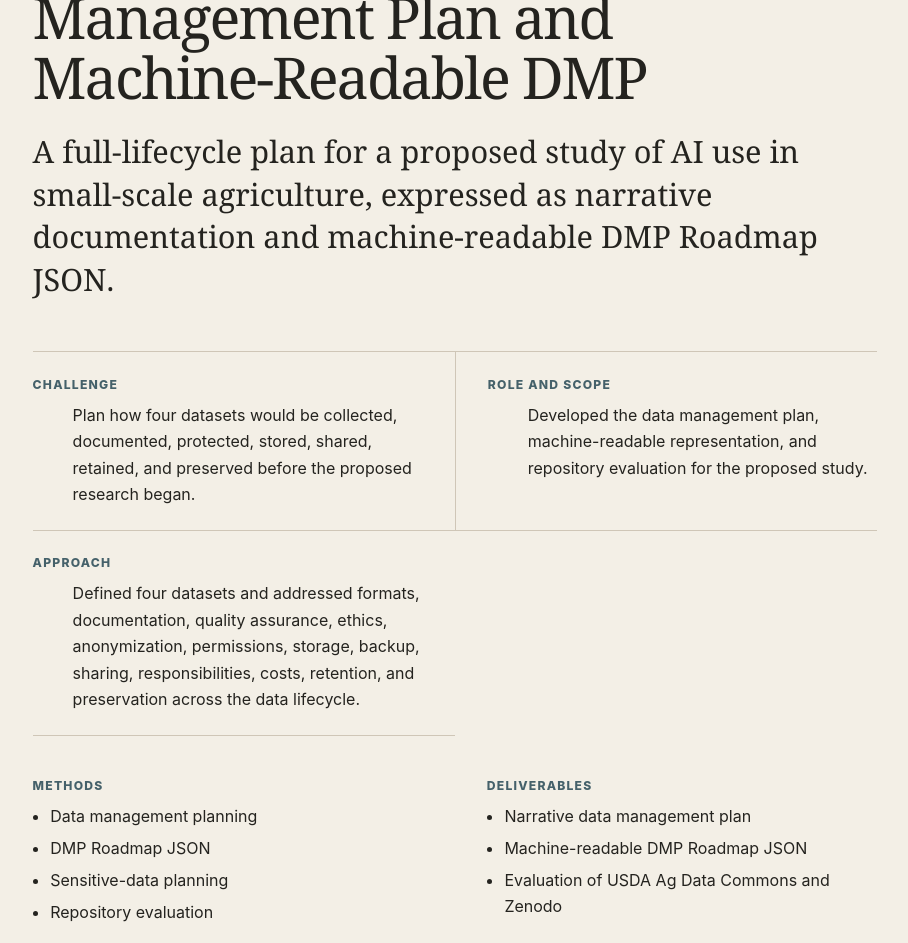
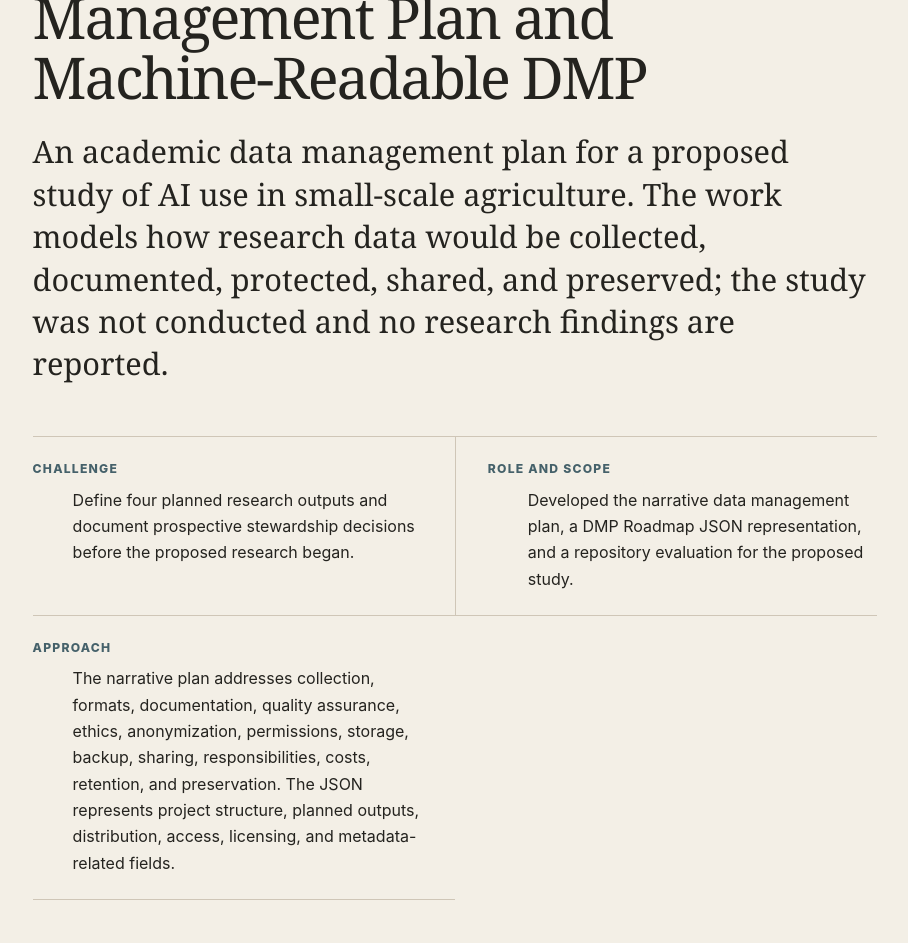
Before and after one commit to unguisdraconis/unguisdraconis.github.io, a React (Vite) app: page / in a window 1280 px wide. Shown: the part 1580-2523 px from the top of the page, without its empty margins (371-1279 px from the left). Built offline with nearby package versions, Linux system fonts and the light colour scheme.

Commit message:
docs: refine agricultural DMP case study

```diff
--- a/src/content/projects.js
+++ b/src/content/projects.js
@@ -8,13 +8,13 @@ export const projects = [
     year: '2026',
     context: 'Academic research-data-management project',
     summary:
-      'A full-lifecycle plan for a proposed study of AI use in small-scale agriculture, expressed as narrative documentation and machine-readable DMP Roadmap JSON.',
+      'An academic data management plan for a proposed study of AI use in small-scale agriculture. The work models how research data would be collected, documented, protected, shared, and preserved; the study was not conducted and no research findings are reported.',
     challenge:
-      'Plan how four datasets would be collected, documented, protected, stored, shared, retained, and preserved before the proposed research began.',
+      'Define four planned research outputs and document prospective stewardship decisions before the proposed research began.',
     role:
-      'Developed the data management plan, machine-readable representation, and repository evaluation for the proposed study.',
+      'Developed the narrative data management plan, a DMP Roadmap JSON representation, and a repository evaluation for the proposed study.',
     approach:
-      'Defined four datasets and addressed formats, documentation, quality assurance, ethics, anonymization, permissions, storage, backup, sharing, responsibilities, costs, retention, and preservation across the data lifecycle.',
+      'The narrative plan addresses collection, formats, documentation, quality assurance, ethics, anonymization, permissions, storage, backup, sharing, responsibilities, costs, retention, and preservation. The JSON represents project structure, planned outputs, distribution, access, licensing, and metadata-related fields.',
     methods: [
       'Data management planning',
       'DMP Roadmap JSON',
@@ -24,7 +24,7 @@ export const projects = [
     deliverables: [
       'Narrative data management plan',
       'Machine-readable DMP Roadmap JSON',
-      'Evaluation of USDA Ag Data Commons and Zenodo',
+      'Evaluation of USDA Ag Data Commons as the primary intended repository and Zenodo as a fallback',
     ],
     limitations: [
       'The plan concerns a proposed study; it does not report a completed study or research findings.',
```
